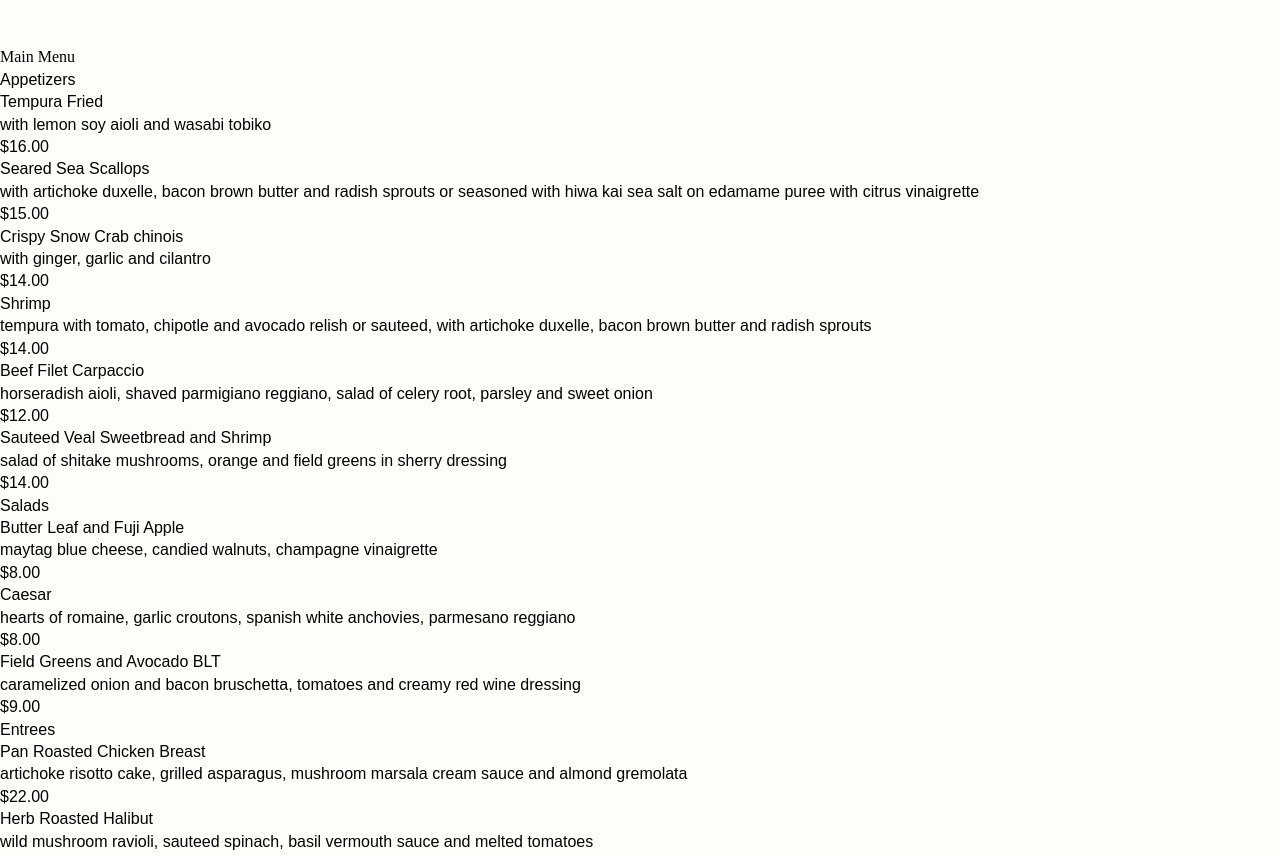
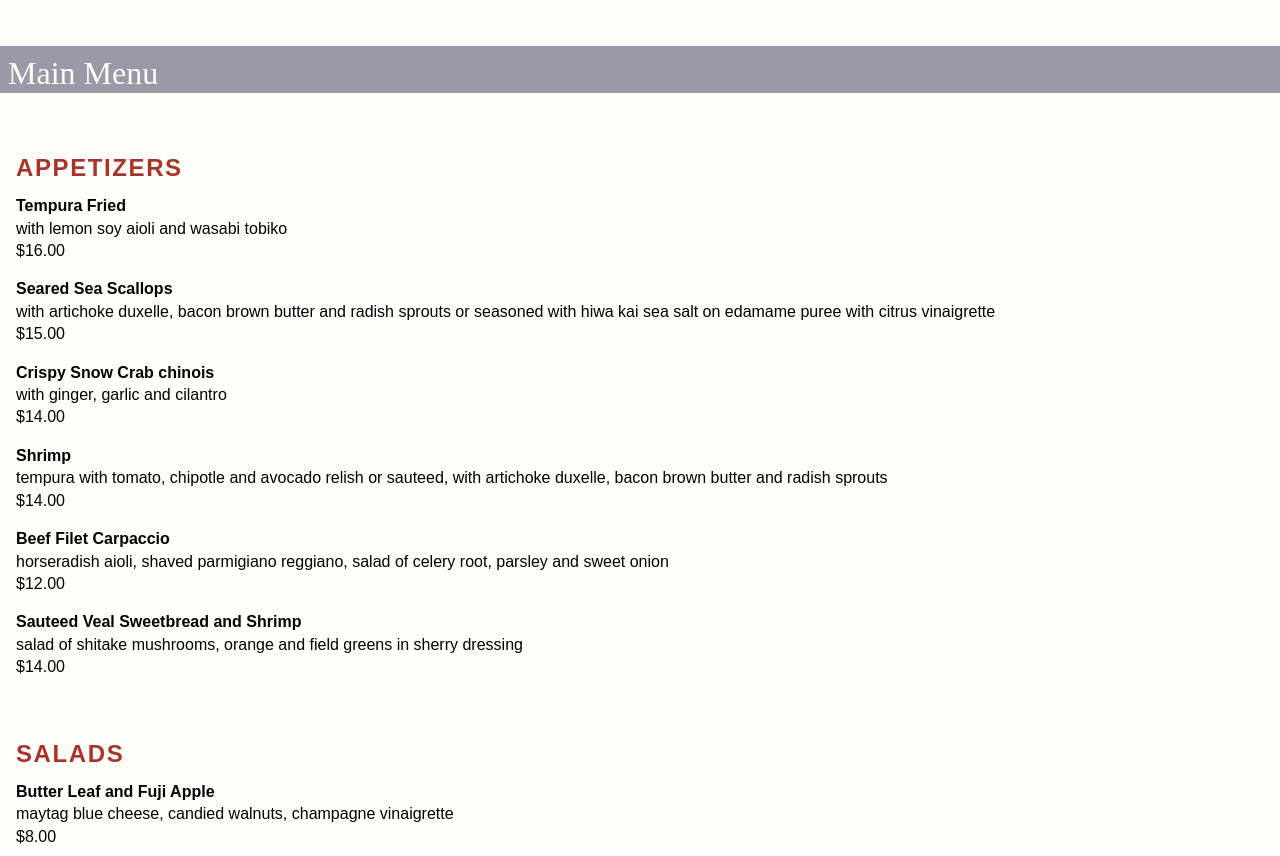
Before and after one commit to grc-maranta/grc-maranta, a plain HTML site: page grc338/restaurantmenu/index.html in a window 1280 px wide. Shown: the top 856 px of the page. Drawn offline with Linux system fonts and the light colour scheme.

Commit message:
Update style.css

```diff
--- a/grc338/restaurantmenu/style.css
+++ b/grc338/restaurantmenu/style.css
@@ -20,48 +20,48 @@ h1 {
 
 /* You’ll need to add a span element to your HTML. */
 h1 span {
-	font-family: _______;
-	font-style: _______;
-	font-weight: _______;
-	text-transform: _______;
+	font-family: sans-serif;
+	font-style: italic ;
+	font-weight: 400;
+	text-transform: lowercase;
 }
 
 h2 {
-	background-color: _______;
-	color: _______;
-	font-size: _______;
-	padding: _______;
-	font-family: _______;
-	font-weight: _______;
+	background-color: rgb(155, 153, 168);
+	color: rgb(255,255,250);
+	font-size: 2em;
+	padding: 1rem .5rem .5rem;
+	font-family: serif;
+	font-weight: 400;
 }
 
 h3 {
-	margin: ____ ____ ____; /*Three values again. You got the idea.*/
-	padding-top: _______;
-	font-size: _______;
-	color: _______;
-	font-weight: _______;
-	text-transform: _______;
-	letter-spacing: ____; /*Just an extra tracking for bold uppercase letters. Try 0.1em */
-	border-top: ____ ____ ____;
+	margin: 1rem 1rem 1rem; /*Three values again. You got the idea.*/
+	padding-top: 3rem;
+	font-size: 1.5em;
+	color: rgb(169, 50, 43);
+	font-weight: 700;
+	text-transform: uppercase;
+	letter-spacing: 0.1rem; /*Just an extra tracking for bold uppercase letters. Try 0.1em */
+	border-top: 0.1em, 5em, 0.1em ;
 }
 
 h4 {
-	font-weight: _______;
+	font-weight: 600;
 }
 
 p.description {
-	font-style: _______;
+	font-style: italic;
 }
 
 p.price {
-	color: _______;
+	color: rgb(169, 50, 43);
 }
 
 ul {
-	margin: ____ ____ ____;
+	margin: 1rem .5rem .5rem;
 }
 
 li {
-	margin: ____ ____;
+	margin: 1rem .5rem .5rem;
 }
```
